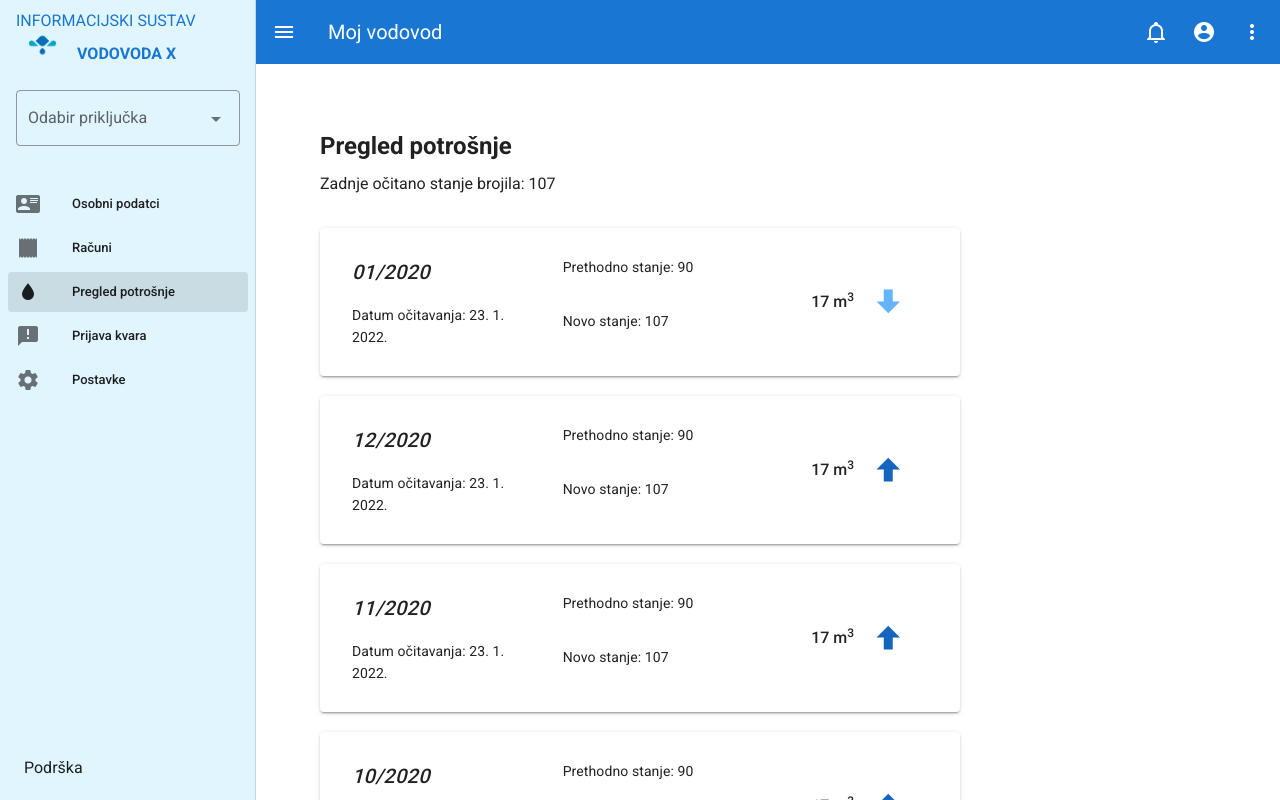
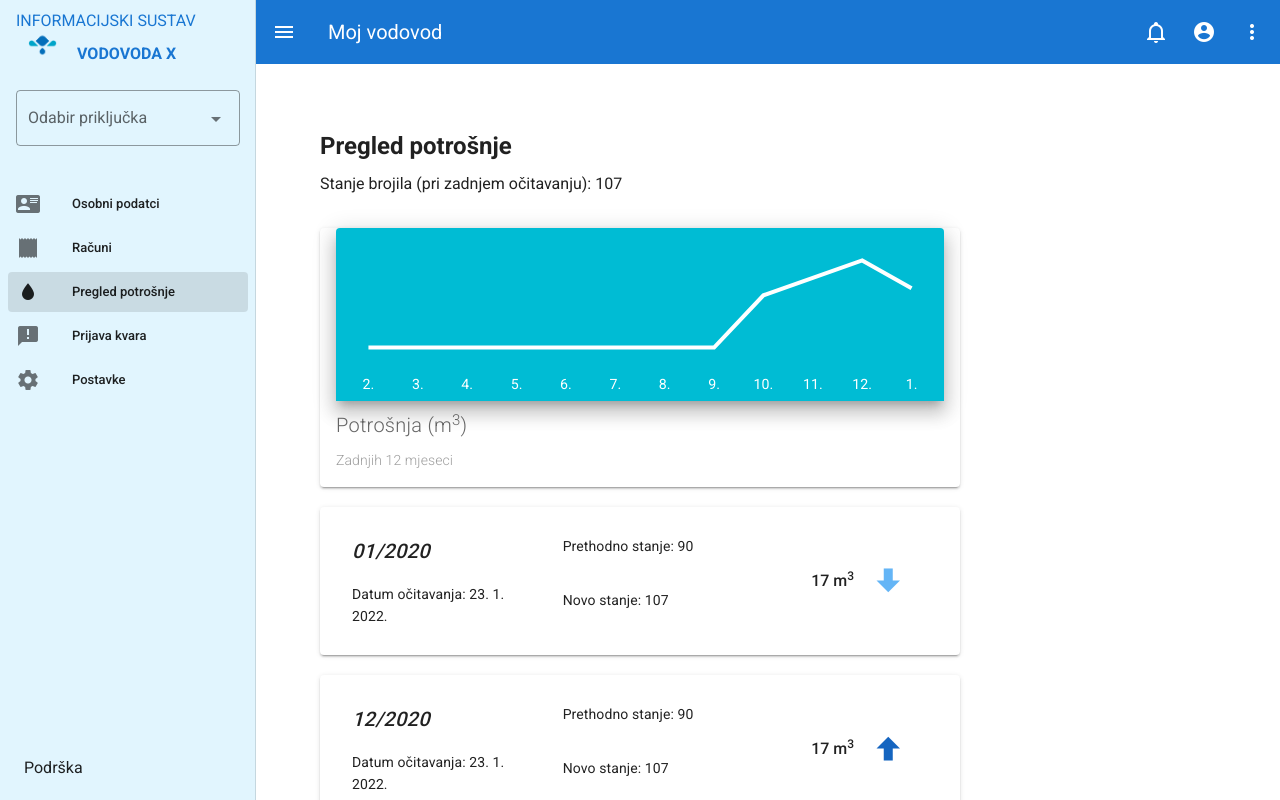
Before and after one commit to akv3sic/informacijski-sustav-vodovoda, a Vue app in the folder web-app/: page /moj-racun/pregled-potrosnje in a window 1280 px wide. Shown: the top 800 px of the page. Built offline with nearby package versions, Linux system fonts and the light colour scheme.

Commit message:
Add graphical overview of consuption

```diff
--- /dev/null
+++ b/web-app/src/components/userDashboard/GraphicalConsOverview.vue
@@ -0,0 +1,40 @@
+<template>
+<v-card
+    class="mt-4"
+    max-width="50vw"
+  >
+    <v-sheet
+      class="v-sheet--offset mx-auto"
+      color="cyan"
+      elevation="12"
+      max-width="calc(100% - 32px)"
+    >
+      <v-sparkline
+        :labels="labels"
+        :value="values"
+        color="white"
+        line-width="2"
+        padding="16"
+      ></v-sparkline>
+    </v-sheet>
+
+    <v-card-text class="pt-0">
+      <div class="text-h6 font-weight-light my-2">
+        Potrošnja (m<sup>3</sup>)
+      </div>
+      <div class="subheading font-weight-light grey--text">
+        Zadnjih 12 mjeseci
+      </div>
+    </v-card-text>
+</v-card>
+</template>
+
+<script>
+export default {
+    name: "GraphicalConsuptionOverview",
+    props: {
+      labels: { type: Array, required: true },
+      values: { type: Array, required: true },
+    }
+}
+</script>
--- a/web-app/src/views/userDashboard/Bills.vue
+++ b/web-app/src/views/userDashboard/Bills.vue
@@ -1,5 +1,5 @@
 <template>
-    <v-container class="pa-16 max-70">
+    <v-container class="pa-16 max-85">
         <h2 class="mb-2">Računi</h2>
         <v-row class="mb-5">
             <v-col>
--- a/web-app/src/views/userDashboard/ConsumptionOverview.vue
+++ b/web-app/src/views/userDashboard/ConsumptionOverview.vue
@@ -1,12 +1,17 @@
 <template>
-    <v-container class="pa-16 max-70">
+    <v-container class="pa-16 max-85">
         <h2 class="mb-2">Pregled potrošnje</h2>
         <v-row class="mb-5">
             <v-col>
-                <span>Zadnje očitano stanje brojila: 107</span>
+                <span>Stanje brojila (pri zadnjem očitavanju): 107</span>
             </v-col>
         </v-row>
 
+        <!--  grafički prikaz potrošnje -->
+        <GraphicalConsuptionOverview
+            :labels="graphLabels"
+            :values="graphValues"
+        />
 
          <!-- kartice s potrošnjom za pojedini mjesec -->
         <v-card
@@ -47,15 +52,35 @@
 </template>
 
 <script>
+import GraphicalConsuptionOverview from '@/components/userDashboard/GraphicalConsOverview.vue'
+
 export default {
     name: "UserConsuptionOverview",
+    components: { GraphicalConsuptionOverview },
     data: () => ({
          potrosnjaPoMjesecima: [
             { id: 732, mjesec: "01", godina: "2020", datumOcitavanja: "23. 1. 2022.", prethodnoStanje: "90", novoStanje: "107", status: "decreasing" },
             { id: 738, mjesec: "12", godina: "2020", datumOcitavanja: "23. 1. 2022.", prethodnoStanje: "90", novoStanje: "107", status: "increasing" },
             { id: 739, mjesec: "11", godina: "2020", datumOcitavanja: "23. 1. 2022.", prethodnoStanje: "90", novoStanje: "107", status: "increasing" },
             { id: 790, mjesec: "10", godina: "2020", datumOcitavanja: "23. 1. 2022.", prethodnoStanje: "90", novoStanje: "107", status: "increasing" }
-        ]
+        ],
+        graphLabels: [
+        '2.',
+        '3.',
+        '4.',
+        '5.',
+        '6.',
+        '7.',
+        '8.',
+        '9.',
+        '10.',
+        '11.',
+        '12.',
+        '1.',
+      ],
+      graphValues: [
+        0, 0, 0, 0, 0, 0, 0, 0, 15, 20, 25, 17
+      ],
     }),
     methods: {
 
```
